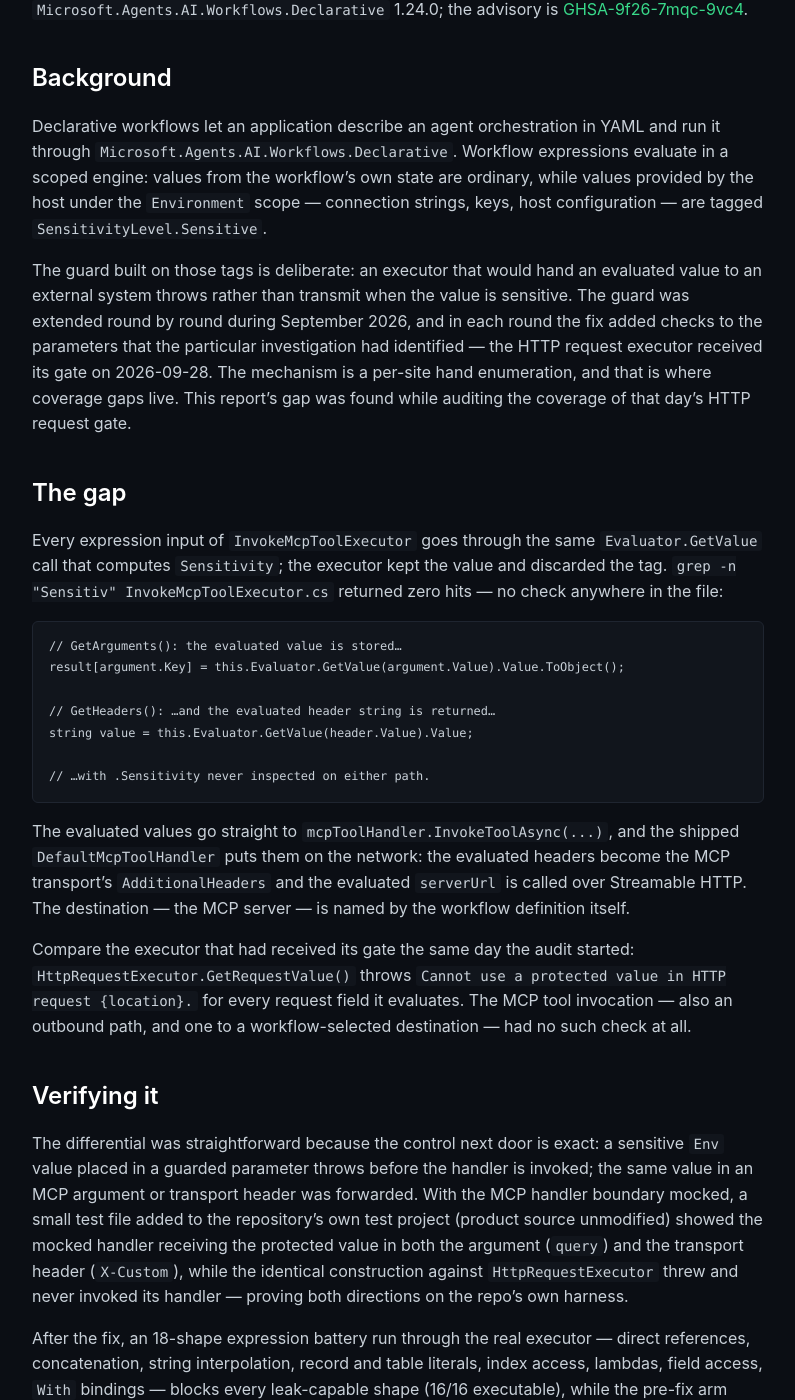
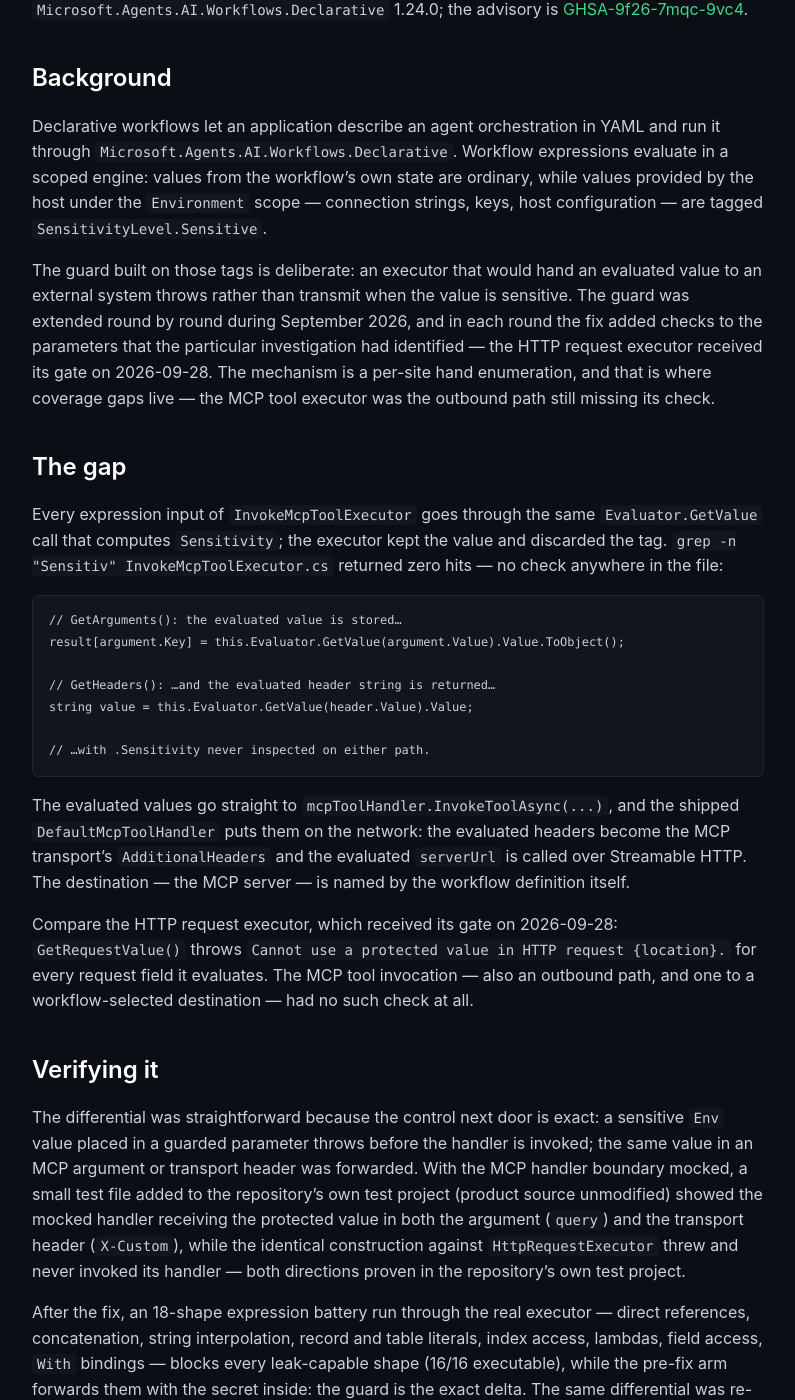
Before and after one commit to kemrec/kemrec.github.io, a Jekyll site: the page built from _writeups/agent-framework-mcp-tool-sensitivity-guard.md, in a window 1280 px wide and 1400 px high, scrolled down 849 px. Shown: the whole window, without its empty margins (242-1037 px from the left). Built offline with Jekyll 4.4.1, drawn with Linux system fonts in a browser that asks for light colours; some of the changed text lies outside the part shown.

Commit message:
Update writeup: agent-framework MCP tool executor sensitivity guard

```diff
--- a/_writeups/agent-framework-mcp-tool-sensitivity-guard.md
+++ b/_writeups/agent-framework-mcp-tool-sensitivity-guard.md
@@ -48,8 +48,8 @@ value is sensitive. The guard was extended round by round during September
 2026, and in each round the fix added checks to the parameters that the
 particular investigation had identified — the HTTP request executor received
 its gate on 2026-09-28. The mechanism is a per-site hand enumeration, and
-that is where coverage gaps live. This report's gap was found while auditing
-the coverage of that day's HTTP request gate.
+that is where coverage gaps live — the MCP tool executor was the outbound
+path still missing its check.
 
 ## The gap
 
@@ -74,11 +74,11 @@ evaluated headers become the MCP transport's `AdditionalHeaders` and the
 evaluated `serverUrl` is called over Streamable HTTP. The destination — the
 MCP server — is named by the workflow definition itself.
 
-Compare the executor that had received its gate the same day the audit
-started: `HttpRequestExecutor.GetRequestValue()` throws `Cannot use a
-protected value in HTTP request {location}.` for every request field it
-evaluates. The MCP tool invocation — also an outbound path, and one to a
-workflow-selected destination — had no such check at all.
+Compare the HTTP request executor, which received its gate on 2026-09-28:
+`GetRequestValue()` throws `Cannot use a protected value in HTTP request
+{location}.` for every request field it evaluates. The MCP tool invocation —
+also an outbound path, and one to a workflow-selected destination — had no
+such check at all.
 
 ## Verifying it
 
@@ -90,7 +90,7 @@ file added to the repository's own test project (product source unmodified)
 showed the mocked handler receiving the protected value in both the argument
 (`query`) and the transport header (`X-Custom`), while the identical
 construction against `HttpRequestExecutor` threw and never invoked its
-handler — proving both directions on the repo's own harness.
+handler — both directions proven in the repository's own test project.
 
 After the fix, an 18-shape expression battery run through the real executor
 — direct references, concatenation, string interpolation, record and table
@@ -147,8 +147,8 @@ locations across the two execution modes.
 - 2026-09-23 — protected-value guard introduced across the original seven
   executors (commit `0bbb7245d4`).
 - 2026-09-28 — HTTP request executor gate lands (PR #8797, commit
-  `0d6d2bb6b0`); auditing its coverage exposed the MCP tool executor,
-  reported to Microsoft the same day.
+  `0d6d2bb6b0`); the MCP tool executor gap is reported to Microsoft the same
+  day.
 - 2026-09-29 — fixed upstream: PR #8832 (commit `ba320332d4`).
 - 2026-10-07 — advisory GHSA-9f26-7mqc-9vc4 published (High; no CVE); fix
   released in `Microsoft.Agents.AI.Workflows.Declarative` 1.24.0 and
```
